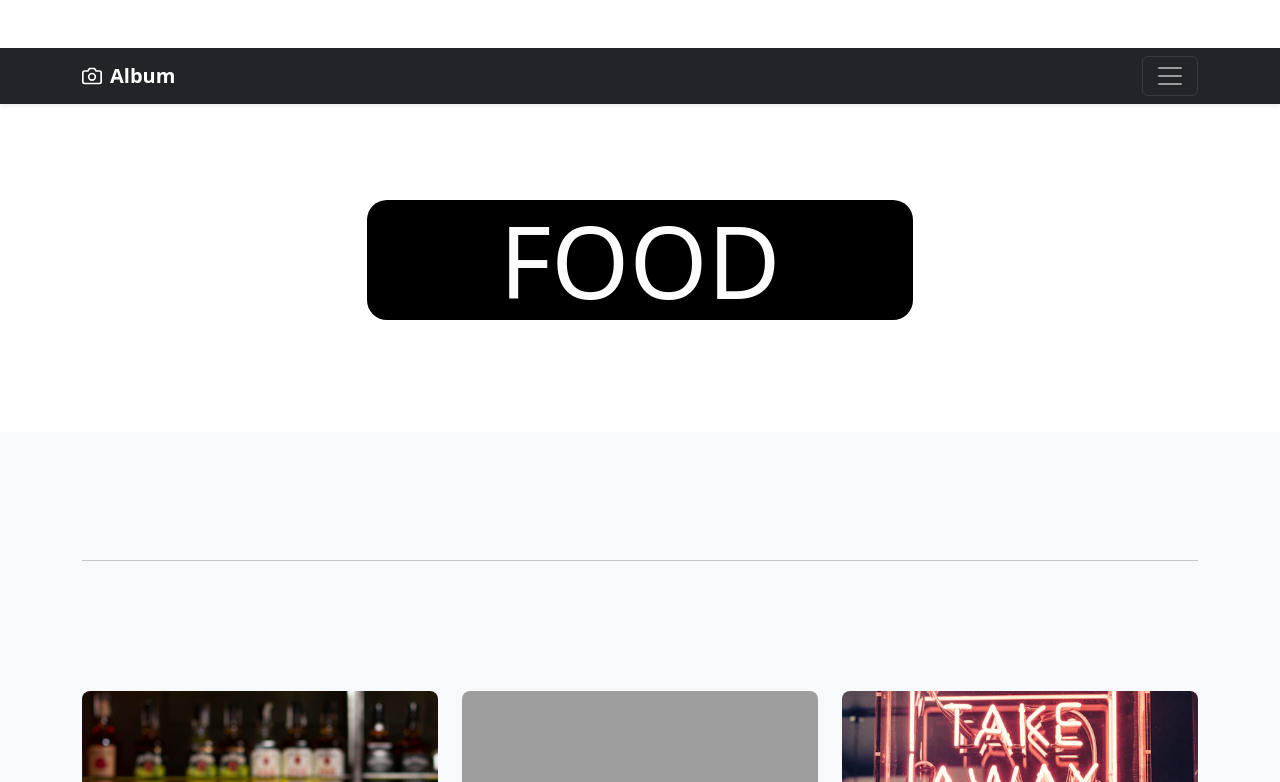
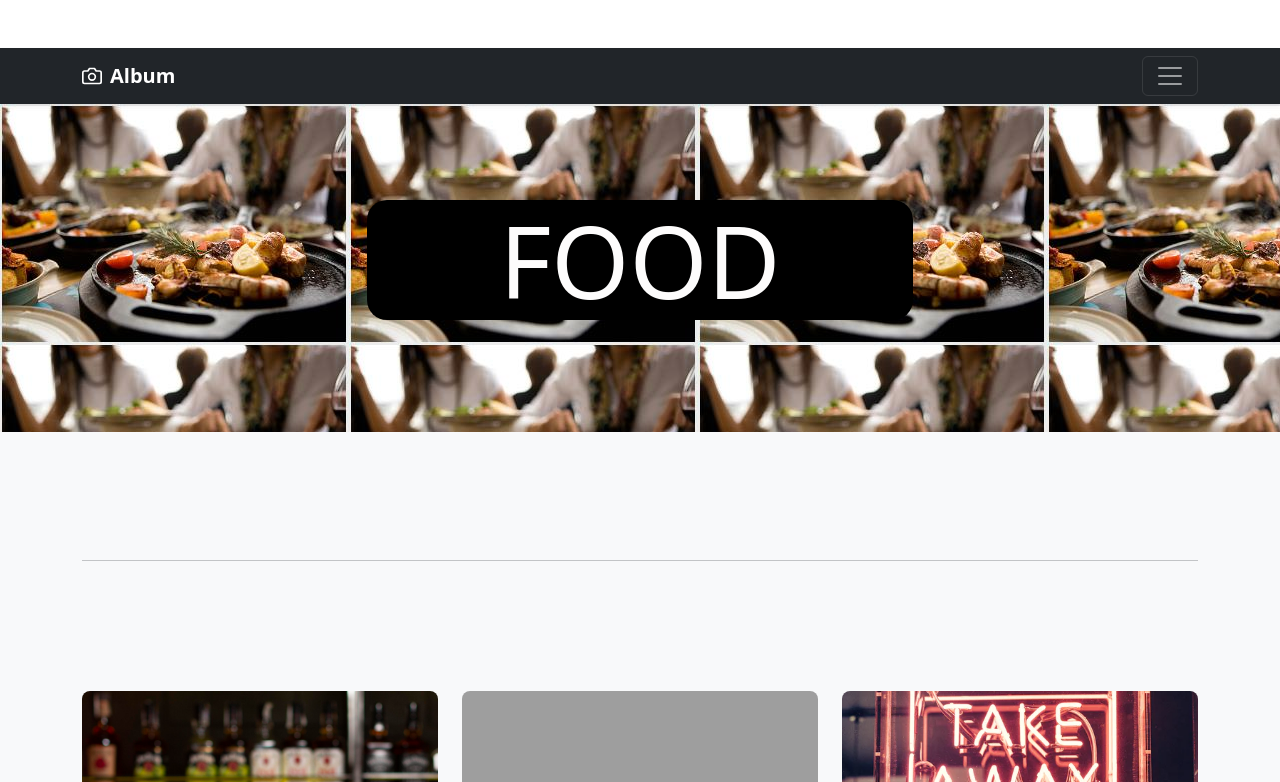
Before and after one commit to Saithurpati2/Food, a plain HTML site: page charan/index.html in a window 1280 px wide. Shown: the top 782 px of the page. Drawn offline with nearby package versions, Linux system fonts and the light colour scheme; grey boxes are pictures that could not be loaded.

Commit message:
Add files via upload

```diff
--- a/charan/index.html
+++ b/charan/index.html
@@ -115,7 +115,7 @@
   </div>
 </header>
 
-<main>
+<main style="background-image: url('food2.JPG');">
 
   <section class="py-5 text-center container">
     <div class="row py-lg-5">
@@ -161,7 +161,7 @@
                             <option value="https://www.tourmyindia.com/blog/best-bars-pubs-delhi/">DELHI</option>
                           <option value="https://www.eazydiner.com/mumbai/bar-and-pubs">MUMBAI</option>
                           <option value="https://www.tripadvisor.in/Restaurants-g304558-zfg11776-Kolkata_Calcutta_Kolkata_District_West_Bengal.html">KOLKATA</option>
-                          <option value="https://www.bing.com/maps?q=top+20+pubs+in+CHENNAI+with+maps&qs=n&form=QBRE&sp=-1&pq=top+20+pubs+in+chennai+with+maps&sc=10-32&sk=&cvid=AB959A91E51C47439D46BD3408ADCA20&ghsh=0&ghacc=0&ghpl=">CHENNAI</option>
+                           <option value="https://www.bing.com/maps?q=top+20+pubs+in+CHENNAI+with+maps&qs=n&form=QBRE&sp=-1&pq=top+20+pubs+in+chennai+with+maps&sc=10-32&sk=&cvid=AB959A91E51C47439D46BD3408ADCA20&ghsh=0&ghacc=0&ghpl=">CHENNAI</option>
                         </select>
                       </div>
                     </div>
```
